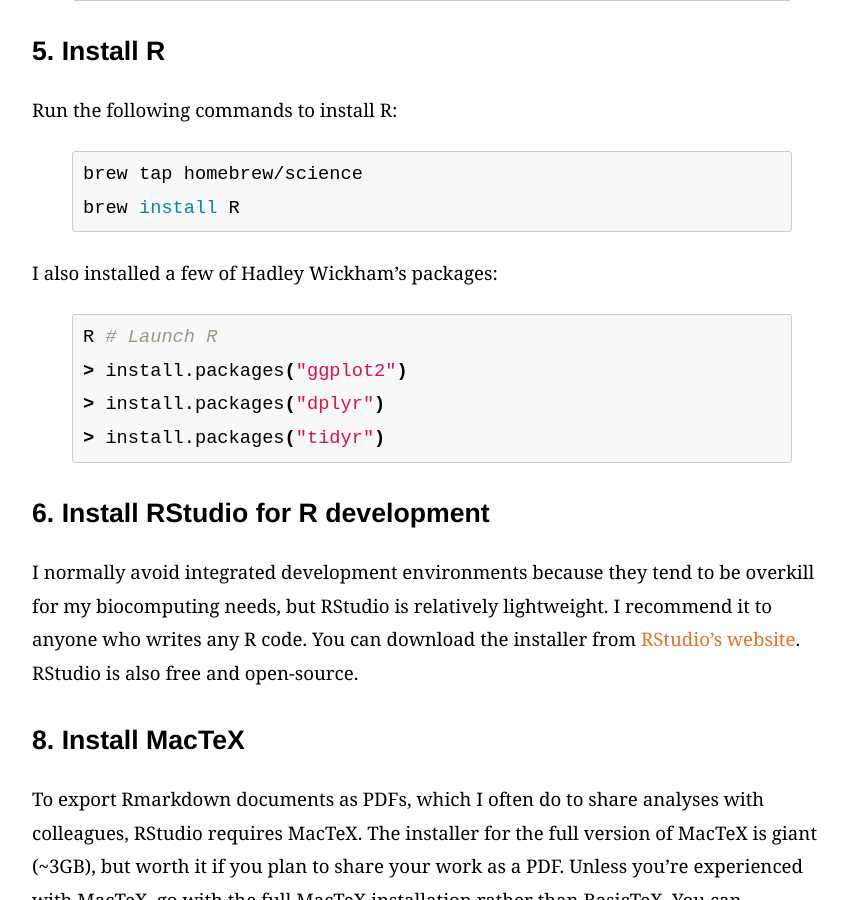
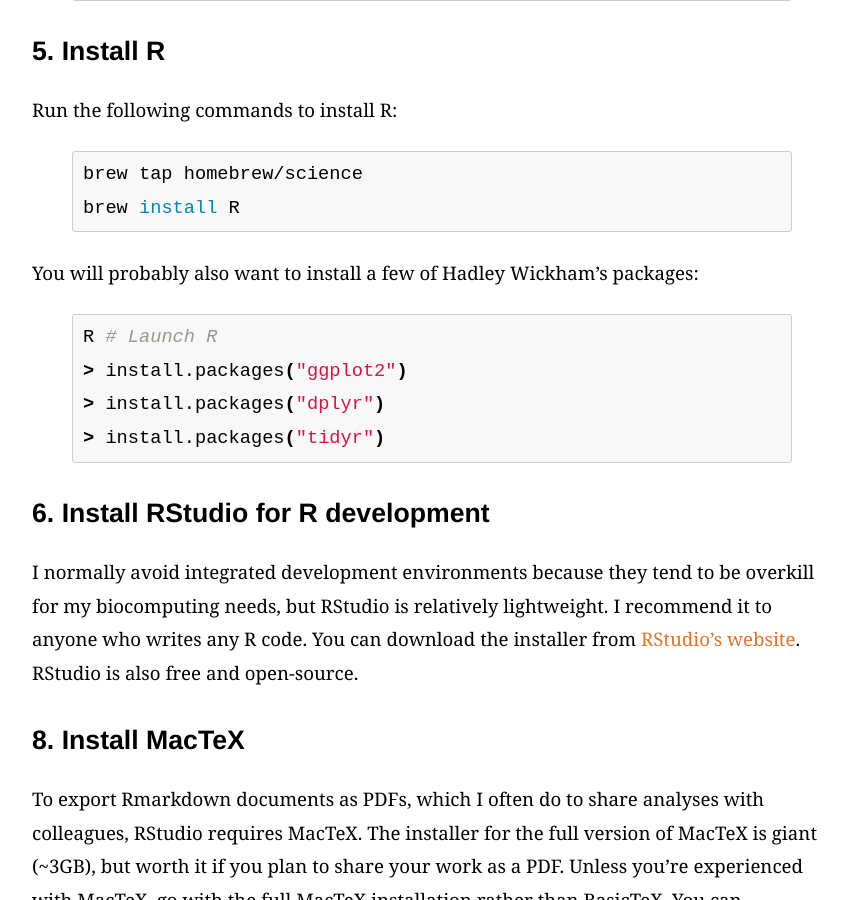
Before and after one commit to benjaminjack/benjaminjack.github.io, a Jekyll site: the page built from _posts/2016-01-02-el-capitan-biocomputing.md, in a window 1280 px wide and 900 px high, scrolled down 2628 px. Shown: the whole window, without its empty margins (208-1055 px from the left). Built offline with Jekyll 4.4.1, drawn with Linux system fonts in a browser that asks for light colours; some web fonts are replaced.

Commit message:
Minor edits.

```diff
--- a/_posts/2016-01-02-el-capitan-biocomputing.md
+++ b/_posts/2016-01-02-el-capitan-biocomputing.md
@@ -70,7 +70,7 @@
 brew install R
 {% endhighlight %}
 
-I also installed a few of Hadley Wickham's packages:
+You will probably also want to install a few of Hadley Wickham's packages:
 
 {% highlight bash %}
 R # Launch R
```
